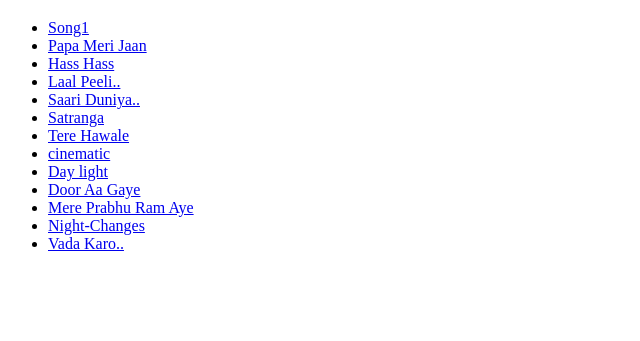
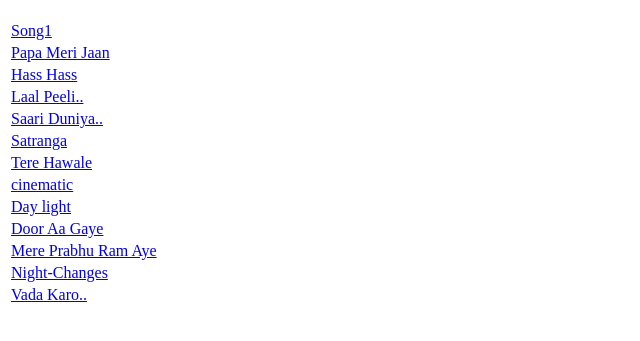
Before and after one commit to sachinsingh29/songs, a plain HTML site: page index.html in a window 1280 px wide. Shown: the part 61-402 px from the top of the page, without its empty margins (0-640 px from the left). Drawn offline with Linux system fonts and the light colour scheme.

Commit message:
Update index.html

```diff
--- a/index.html
+++ b/index.html
@@ -8,56 +8,78 @@
   <body>
     <h1>Song List</h1>
 
-    <ul>
-      <li>
+    <table>
+      <tr>
+        <td>
           <a href="songs/happy-day-background-vlog-music-148320.mp3">Song1</a>
-      </li>
-      <li>
-        <a href="songs/Papa Meri Jaan - ANIMAL.mp3">Papa Meri Jaan</a>
-      </li>
-      <li>
+        </td>
+      </tr>
+      <tr>
+        <td><a href="songs/Papa Meri Jaan - ANIMAL.mp3">Papa Meri Jaan</a></td>
+      </tr>
+      <tr>
+        <td>
           <a
             href="songs/Hass Hass - Diljit Dosanjh [64] Kbps-(PagalWorld.Gay).mp3"
             >Hass Hass</a
           >
-      </li>
-      <li>
+        </td>
+      </tr>
+      <tr>
+        <td>
           <a
             href="songs/Laal Peeli Akhiyaan Teri Baaton Mein Aisa Uljha Jiya 320 Kbps (1).mp3"
             >Laal Peeli..</a
           >
-      </li>
-      <li>
-        <a href="songs/Saari Duniya Jalaa Denge.mp3">Saari Duniya..</a>
-      </li>
-      <li>
-        <a href="songs/Satranga - Animal.mp3">Satranga</a>
-      </li>
-      <li>
+        </td>
+      </tr>
+      <tr>
+        <td><a href="songs/Saari Duniya Jalaa Denge.mp3">Saari Duniya..</a></td>
+      </tr>
+      <tr>
+        <td><a href="songs/Satranga - Animal.mp3">Satranga</a></td>
+      </tr>
+      <tr>
+        <td>
           <a href="songs/Tere Hawaale(PagalWorld.com.pe).mp3">Tere Hawale</a>
-      </li>
-      <li>
+        </td>
+      </tr>
+      <tr>
+        <td>
           <a href="songs/cinematic-fairy-tale-story-main-8697.mp3">cinematic</a>
-      </li>
-      <li>
+        </td>
+      </tr>
+      <tr>
+        <td>
           <a href="songs/Daylight-David-Kushner(musicdownload.cc).mp3"
             >Day light</a
           >
-      </li>
-      <li>
-        <a href="songs/Door Aa Gaye_320(PagalWorld.com.pe).mp3">Door Aa Gaye</a>
-      </li>
-      <li>
+        </td>
+      </tr>
+      <tr>
+        <td>
+          <a href="songs/Door Aa Gaye_320(PagalWorld.com.pe).mp3"
+            >Door Aa Gaye</a
+          >
+        </td>
+      </tr>
+      <tr>
+        <td>
           <a href="songs/Mere Prabhu Ram Aye Hain_64-(DJPunjab).mp3"
-          >Mere Prabhu Ram Aye
-        </a>
-      </li>
-      <li><a href="songs/Night-Changes(PagalWorld).mp3">Night-Changes</a></li>
-      <li>
+            >Mere Prabhu Ram Aye</a
+          >
+        </td>
+      </tr>
+      <tr>
+        <td><a href="songs/Night-Changes(PagalWorld).mp3">Night-Changes</a></td>
+      </tr>
+      <tr>
+        <td>
           <a href="songs/old_Aa Gale Lag Ja(1973)-Vada Karo Nahi.mp3"
             >Vada Karo..</a
           >
-      </li>
-    </ul>
+        </td>
+      </tr>
+    </table>
   </body>
 </html>
```
Lines whose indentation alone changed are shown as unchanged.
